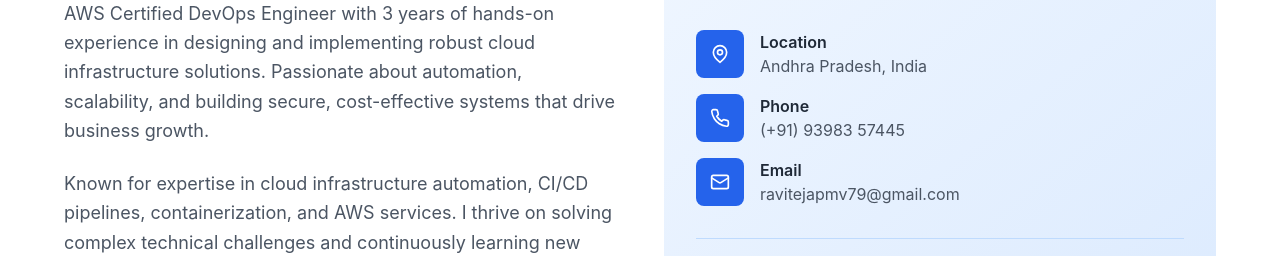
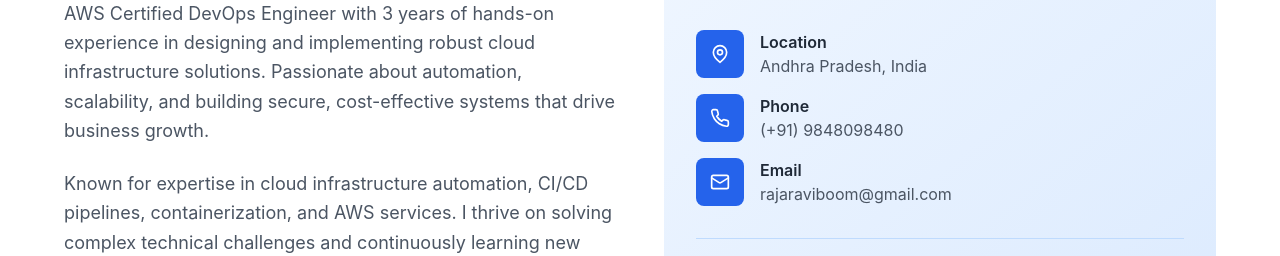
Before and after one commit to narendrachitteti/RavitejaPortfolio, a React (Vite) app: page / in a window 1280 px wide. Shown: the part 1062-1318 px from the top of the page. Built offline with nearby package versions, Linux system fonts and the light colour scheme.

Commit message:
Update About.tsx

```diff
--- a/src/components/About.tsx
+++ b/src/components/About.tsx
@@ -63,7 +63,7 @@ const About = () => {
                   </div>
                   <div>
                     <div className="font-semibold text-gray-800">Phone</div>
-                    <div className="text-gray-600">(+91) 93983 57445</div>
+                    <div className="text-gray-600">(+91) 9848098480</div>
                   </div>
                 </div>
 
@@ -73,7 +73,7 @@ const About = () => {
                   </div>
                   <div>
                     <div className="font-semibold text-gray-800">Email</div>
-                    <div className="text-gray-600">ravitejapmv79@gmail.com</div>
+                    <div className="text-gray-600">rajaraviboom@gmail.com</div>
                   </div>
                 </div>
               </div>
```
